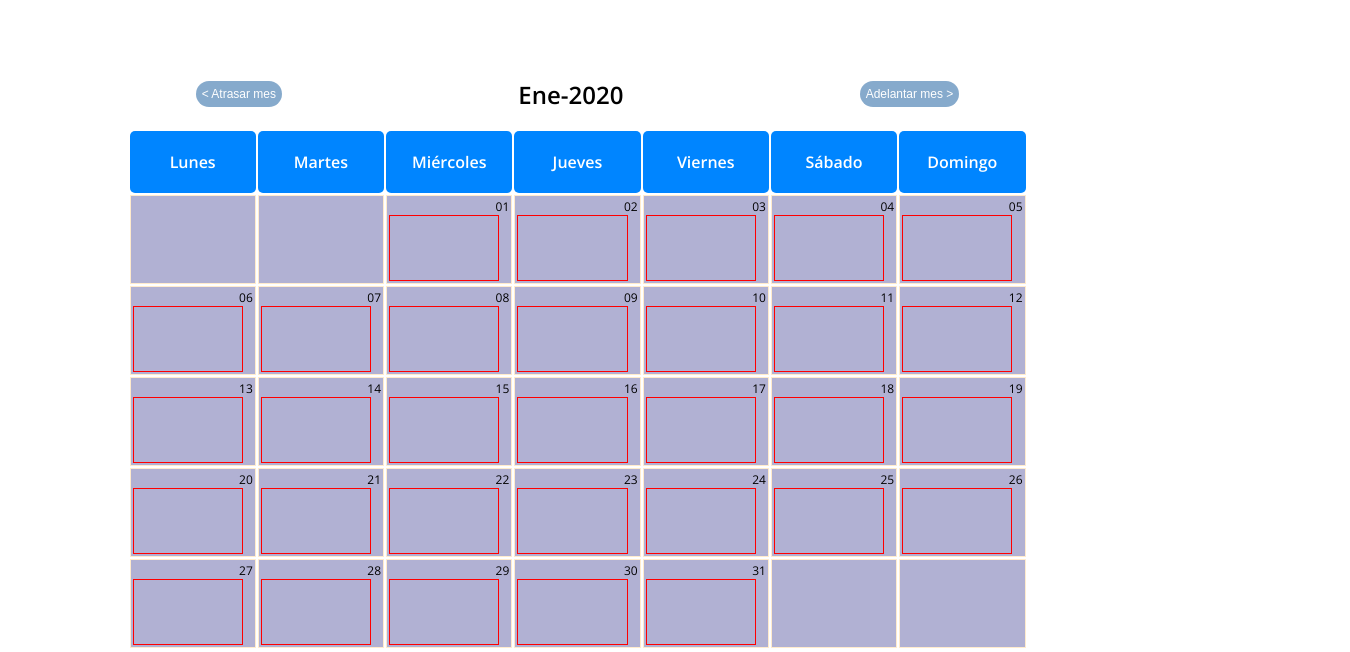
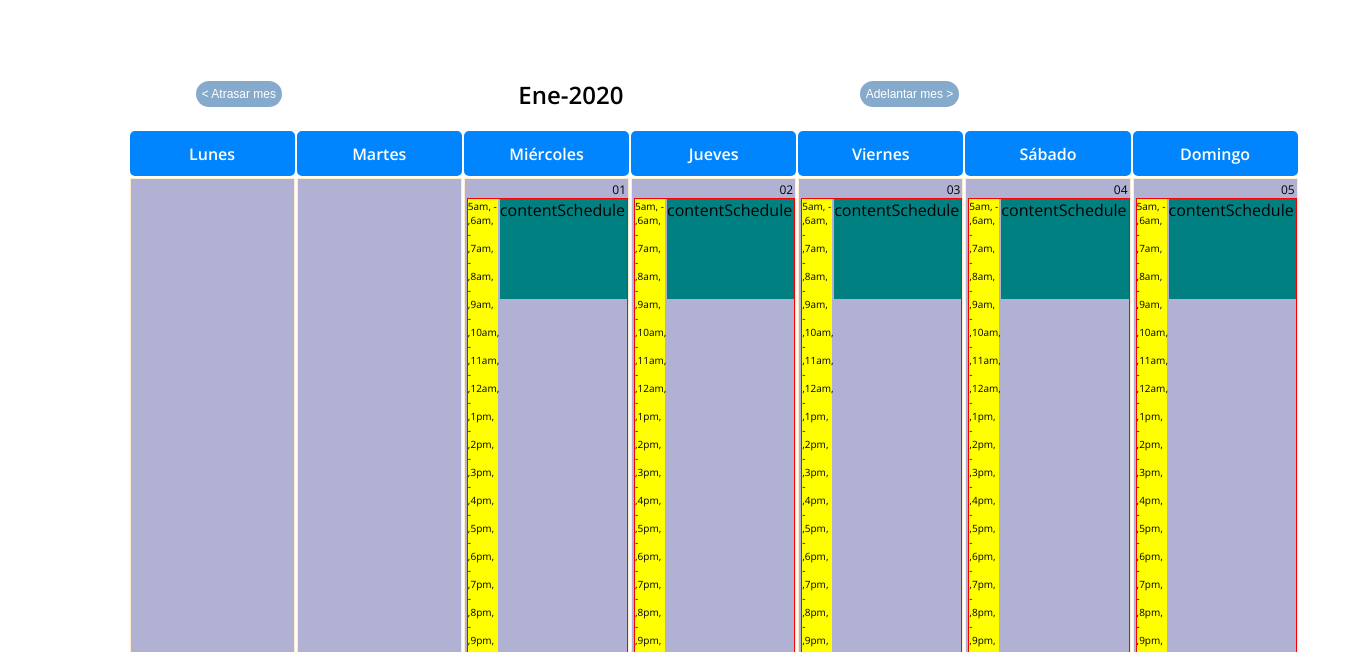
Before and after one commit to Dilogritando/Scheduler, a plain HTML site: page index.html in a window 1280 px wide. Shown: the part 148-800 px from the top of the page, 1350 px wide, since content can reach past the window. Drawn offline with nearby package versions, Linux system fonts and the light colour scheme.

Commit message:
Added time stamps manually for the templates, also spans for each stamp

```diff
--- a/calendar.js
+++ b/calendar.js
@@ -1,8 +1,80 @@
 let dateMin = "2020/01/01";
 let dateMax = "2021/01/01";
 let calendarShow = 1;
-let semana = 1;
 
+/* let appointment = {
+    psy: ID,
+    user: ID,
+    service: String, // Servicio
+    start_time: Date, // Inicio de cita
+    end_time: Date, // Fin de cita
+    duration: Number, // Duración de la cita
+    cost: Number, // Precio real
+	totalPayed: Number, // Cantidad que el usuario pago.
+    currency: String,
+	payed: Boolean,
+	status: String // ['Activa', 'Cancelada', 'Pendiente', 'Reagenda']
+}
+let cita = (appointment) {
+    Psiclogo=psy,
+    Paciente=user: ID,
+    Servicio=service: String, // Servicio
+    Inicio=start_time: Date, // Inicio de cita
+    Fin=end_time: Date, // Fin de cita
+    Duración=duration: Number, // Duración de la cita
+    Precio=cost: Number, // Precio real
+	Pagado=totalPayed: Number, // Cantidad que el usuario pago.
+    Moneda=currency: String,
+	Confirmado=payed: Boolean,
+	Estado=status: String // ['Activa', 'Cancelada', 'Pendiente', 'Reagenda']
+} */
+
+let horas = [
+    "5am",
+    " - ",
+    "6am",
+    " - ",
+    "7am",
+    " - ",
+    "8am",
+    " - ",
+    "9am",
+    " - ",
+    "10am",
+    " - ",
+    "11am",
+    " - ",
+    "12am",
+    " - ",
+    "1pm",
+    " - ",
+    "2pm",
+    " - ",
+    "3pm",
+    " - ",
+    "4pm",
+    " - ",
+    "5pm",
+    " - ",
+    "6pm",
+    " - ",
+    "7pm",
+    " - ",
+    "8pm",
+    " - ",
+    "9pm",
+    " - ",
+    "10pm",
+    " - ",
+];
+
+
+
+let horasT = horas.map(officeHours)
+
+function officeHours (hora) {
+    return "<span class='timecontainer'>"+ hora +"</span>"
+}
 
 function settingDays(date, day){
     date = new Date(date);
@@ -68,12 +140,15 @@ function timeLapse(dateMin, dateMax) {
         let d = 1;
         let displayNum;
         while (d <= lastDate.getDate() ) {
+            /* if (ya hay un tr con id semana){ document.getElementsByClassName(".semana")style.display="none"} */
+
             content += "<tr class='semanas' id='semanaNo_" + (+1) + "'>";
+
             for (k = 0; k < 7; k++) {
                 displayNum = d < 10 ? "0" + d : d;
                 if (d==1){
                     if (firstDate.toString().split(" ")[0] == weekDays[k].shortD) {
-                        content += "<td id='dayCell'>" + "<div id='dayDisplay'>" + displayNum + "</div>" + "<div id='cellContent'></div>" + "</td>";
+                        content += "<td id='dayCell'>" + "<div id='dayDisplay'>" + displayNum + "</div>" + "<div id='cellContent'> <div id='hora'>" + horasT + " </div> <div id='openSlot'>" + "contentSchedule" +" </div> </div>" + "</td>";
                         d++;
                     } else {
                         content += "<td></td>";
@@ -81,7 +156,7 @@ function timeLapse(dateMin, dateMax) {
                 } else if (d>lastDate.getDate()) {
                     content += "<td></td>";
                 } else {
-                    content += "<td id='dayCell'>" + "<div id='dayDisplay'>" + displayNum + "</div>" + "<div id='cellContent'></div>" + "</td>";
+                    content += "<td id='dayCell'>" + "<div id='dayDisplay'>" + displayNum + "</div>" + "<div id='cellContent'> <div id='hora'>" + horasT + "</div> <div id='openSlot'>" + "contentSchedule" +"</div> </div>" + "</td>";
                     d++;
                 }
             }
--- a/stylesheet.css
+++ b/stylesheet.css
@@ -47,33 +47,56 @@ body {
 
 .calendarTable thead tr th{
     background: #0085FF;
-    padding: 20px 5px;
+    padding: 10px 10px;
     color: white;
     border-radius: 5px;
-    width: 76px;
+    width: 80px;
+    height: 25px;
 }
 .calendarTable tr td {
     padding: 5px 0;
-    cursor: pointer;
     border: 1px solid blanchedalmond;
     background-color: rgb(177, 177, 211);
-    height: auto;
+    /* height: auto; */
+    height: fit-content;
 }
 
 #dayCell {
     margin: 0;
     padding: 2px;
+    width: 100%;
+    /* height: auto; */
+    height: fit-content;
 }
 
 #dayDisplay {
     text-align: right;
     font-size: 12px;
+    /* height: auto; */
 }
 
 #cellContent {
     border: 1px solid red;
-    width: 90%;
-    height: 4em;
+    width: 100%;
+    display: grid;
+    grid-template-columns: 30px auto;
+    grid-template-rows: auto, 20px;
+    gap: 2px;
+    height: fit-content;
+}
+
+#hora {
+    height: auto;
+    background-color: yellow;
+    font-size: 10px;
+    grid-auto-flow: column;
+}
+
+#openSlot {
+    cursor: pointer;
+    background-color: teal;
+    height: 100px;
+    width: 100%;
 }
 
 .weekBtns {
```
